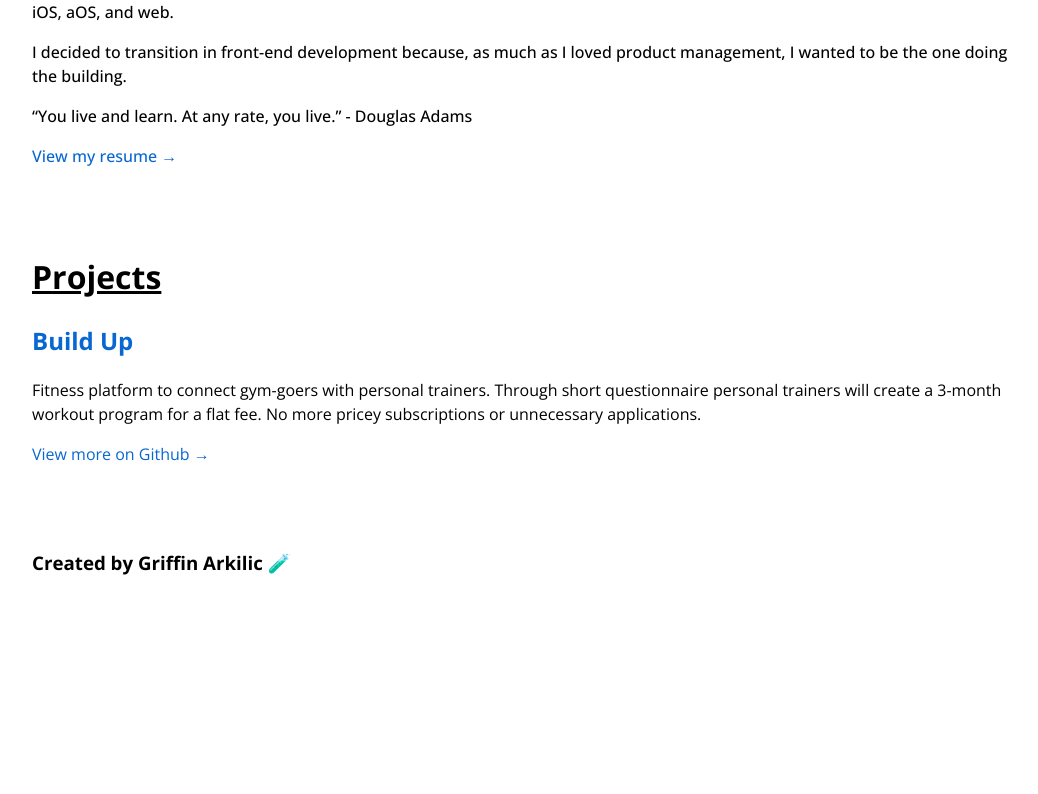
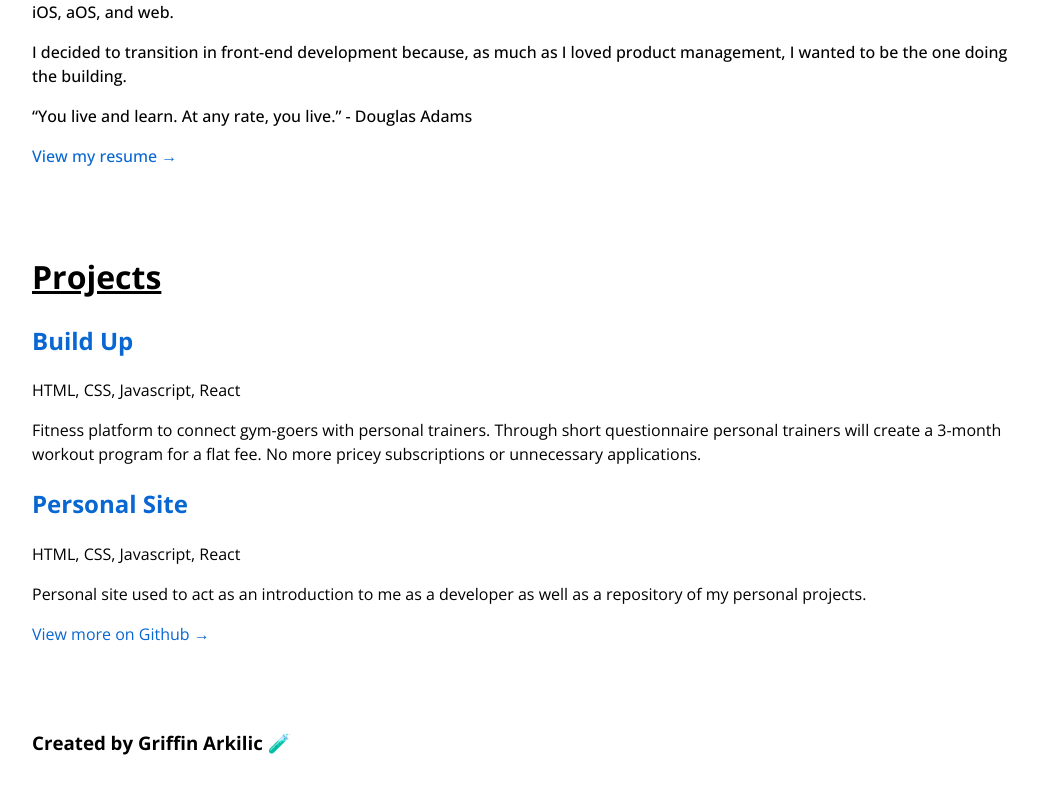
Before and after one commit to garkilic/personal-site-react, a React (Create React App) app: page / in a window 1280 px wide. Shown: the part 611-1405 px from the top of the page, without its empty margins (40-1078 px from the left). Before the commit the page ends 1263 px from the top, so only its background shows below. Built offline with nearby package versions, Linux system fonts and the light colour scheme.

Commit message:
Added languages and new project

```diff
--- a/src/components/ProjectList.js
+++ b/src/components/ProjectList.js
@@ -15,6 +15,7 @@ export default function ProjectList({ projects }) {
 							{project.title}
 						</a>
 					</h2>
+					<p>{project.languages}</p>
 					<p>{project.description}</p>
 				</div>
 			))}
--- a/src/components/Projects.js
+++ b/src/components/Projects.js
@@ -6,10 +6,19 @@ export default function Projects() {
 	const [projects, setProjects] = useState([
 		{
 			title: "Build Up",
+			languages: "HTML, CSS, Javascript, React",
 			description:
 				"Fitness platform to connect gym-goers with personal trainers. Through short questionnaire personal trainers will create a 3-month workout program for a flat fee. No more pricey subscriptions or unnecessary applications.",
 			url: "https://github.com/garkilic/build-up",
 			id: 1,
+		},
+		{
+			title: "Personal Site",
+			languages: "HTML, CSS, Javascript, React",
+			description:
+				"Personal site used to act as an introduction to me as a developer as well as a repository of my personal projects.",
+			url: "https://github.com/garkilic/personal-site-react",
+			id: 2,
 		},
 	]);
 
```
